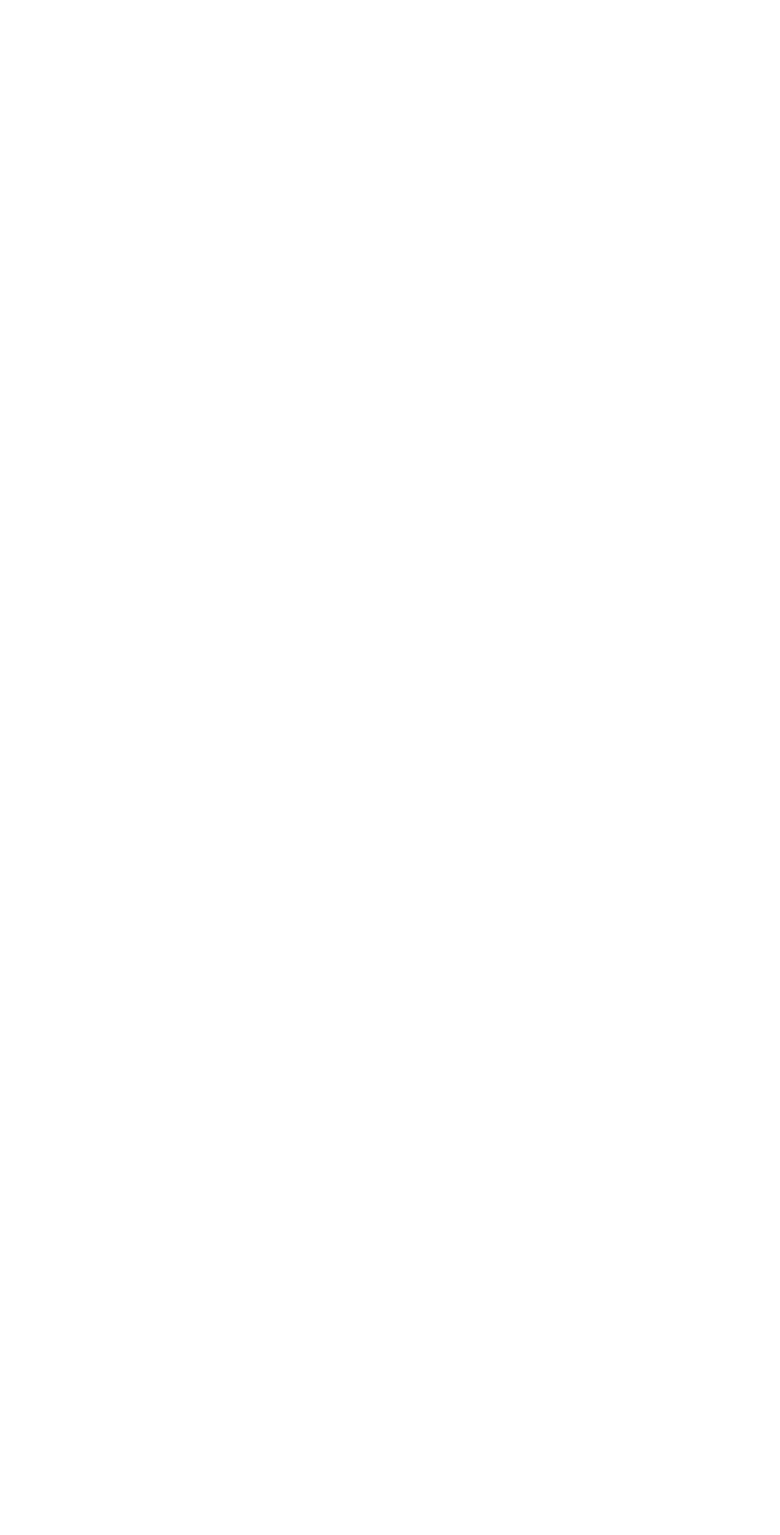
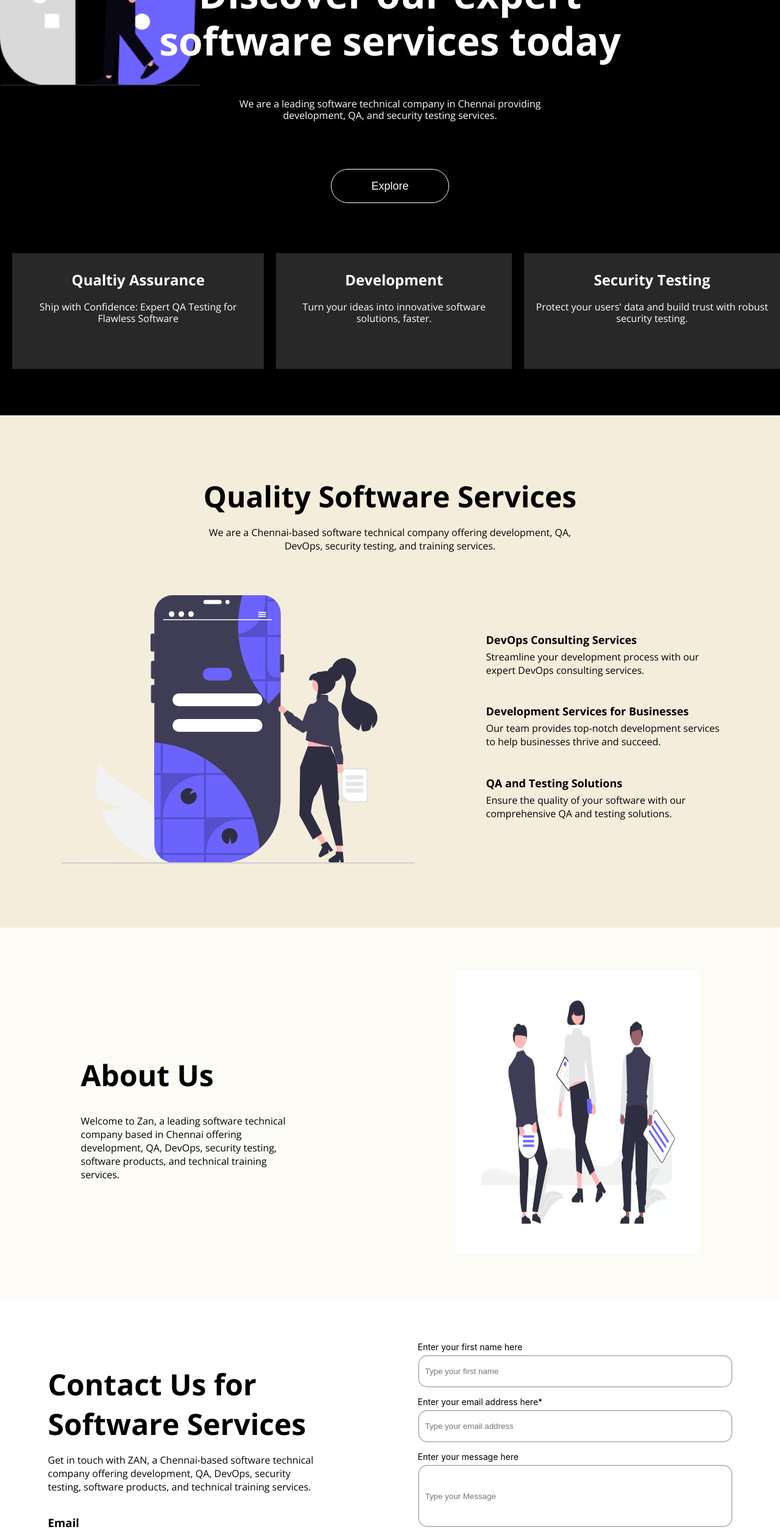
Before and after one commit to umar23-zan/zangroups, a React (Create React App) app: page / in a window 1280 px wide. Shown: the part 234-2751 px from the top of the page at 61% size. Before the commit the page ends 800 px from the top, so only its background shows below. Built offline with nearby package versions, Linux system fonts and the light colour scheme.

Commit message:
home page done

```diff
--- a/public/index.html
+++ b/public/index.html
@@ -27,6 +27,11 @@
     <link rel="preconnect" href="https://fonts.googleapis.com">
     <link rel="preconnect" href="https://fonts.gstatic.com" crossorigin>
     <link href="https://fonts.googleapis.com/css2?family=Inter:ital,opsz,wght@0,14..32,100..900;1,14..32,100..900&display=swap" rel="stylesheet">
+
+    <link rel="preconnect" href="https://fonts.googleapis.com">
+<link rel="preconnect" href="https://fonts.gstatic.com" crossorigin>
+<link href="https://fonts.googleapis.com/css2?family=Inter:ital,opsz,wght@0,14..32,100..900;1,14..32,100..900&family=Open+Sans:ital,wght@0,300..800;1,300..800&display=swap" rel="stylesheet">
+
     <title>React App</title>
   </head>
   <body>
--- a/src/components/Home.js
+++ b/src/components/Home.js
@@ -1,10 +1,94 @@
 import React from 'react'
 import Header from './Header'
+import './home.css'
+import home2 from '../images/Home-2.svg';
+import home3 from '../images/Home-3.png'
+
 const Home = () => {
   return (
-    <div>
+    <div >
       <Header />
-      Home
+      <div className='software-services-section'>
+            <h1 className=''>Discover our expert software services today</h1>
+            <p>We are a leading software technical company in Chennai providing development, QA, and security testing services.</p>
+            <button className='Explore-btn'>
+              Explore
+            </button>
+            <div className='stickercard-section'>
+              <div className='card'>
+                  <h2>Qualtiy Assurance</h2>
+                  <p>Ship with Confidence: Expert QA Testing for Flawless Software</p>
+              </div>
+              <div className='card'>
+                  <h2>Development</h2>
+                  <p>Turn your ideas into innovative software solutions, faster.</p>
+              </div>
+              <div className='card'>
+                  <h2>Security Testing</h2>
+                  <p>Protect your users' data and build trust with robust security testing.</p>
+              </div>
+          </div>
+      </div>
+        <div className='quality-service-section'>
+            <div className='quality-info'>
+              <h1>Quality Software Services</h1>
+              <p>We are a Chennai-based software technical company offering development, QA, DevOps, security testing, and training services.</p>
+            </div>
+            <div className='quality-details-section'>
+            <div className='quality-details-image'>
+              <img src={home2} alt="home" />
+            </div>
+            <div className='quality-details'>
+                <div className='quality-details-info'>
+                  <h2>DevOps Consulting Services</h2>
+                  <p>Streamline your development process with our expert DevOps consulting services.</p>
+                </div>
+                <div className='quality-details-info'>
+                  <h2>Development Services for Businesses</h2>
+                  <p>Our team provides top-notch development services to help businesses thrive and succeed.</p>
+                </div>
+                <div className='quality-details-info'>
+                  <h2>QA and Testing Solutions</h2>
+                  <p>Ensure the quality of your software with our comprehensive QA and testing solutions.</p>
+                </div>
+            </div>
+            </div>
+
+        </div>
+        <div className='aboutus-section'>
+          <div className='aboutus-details'>
+            <h1>About Us</h1>
+            <p>Welcome to Zan, a leading software technical company based in Chennai offering development, QA, DevOps, security testing, software products, and technical training services.</p>
+          </div>
+          <div className='aboutus-image'>
+            <img src={home3} alt="home" />
+          </div>
+        </div>
+        <div className='Contactus-section'>
+          <div className='Contactus-details-section'>
+            <div className='Contactus-details'>
+              <h1>Contact Us for Software Services</h1>
+              <p>Get in touch with ZAN, a Chennai-based software technical company offering development, QA, DevOps, security testing, software products, and technical training services.</p>
+            </div>
+            <div className='Contactus-email'>
+              <h3>Email</h3>
+              <p>info@zangroups.com</p>
+            </div>
+          </div>
+
+            <form className='form-section' action="submit">
+            <label>Enter your first name here</label>
+            <input type="name" name="name" placeholder='Type your first name'/>
+            <label>Enter your email address here*</label>
+            <input type="email" name="email" placeholder='Type your email address'/>
+            <label>Enter your message here</label>
+            <input className='message-container' type="text" name="message" placeholder='Type your Message'/>
+            <button type='submit'>
+              Submit your form here
+            </button>
+            </form>
+
+        </div>
       </div>
   )
 }
--- a/src/components/header.css
+++ b/src/components/header.css
@@ -2,10 +2,13 @@
   display: flex;
   flex-direction: row;
   width: 100%;
-  height: 100px;
+  height: 70px;
   justify-content: space-around;
   align-items: center;
-
+  position: fixed;
+  background-color: white;
+   font-family: "Inter", serif;
+   padding: 20px 16px;
 }
 
 .header-logo img{
@@ -15,7 +18,7 @@
 
 .header-navlinks{
   display: flex;
-  gap: 25px;
+  gap: 45px;
 }
 
 .header-navlinks a{
@@ -27,4 +30,5 @@
 
 .header-navlinks a:hover{
   text-decoration: underline;
+
 }
--- /dev/null
+++ b/src/components/home.css
@@ -0,0 +1,204 @@
+.software-services-section{
+  display: flex;
+  flex-direction: column;
+  justify-content: space-around;
+  align-items: center;
+  height: 815px;
+  background-image: url('../images/Home-1\ bg.png');
+  background-color: #1a1b1c;
+  background-size:cover;
+  background-repeat: no-repeat;
+
+  color: white;
+  font-family:"Open Sans", sans-serif;
+  padding-top: 100px;
+}
+
+.software-services-section p{
+  font-size: 16px;
+  line-height: 1.2; /* Controls the space between lines */
+  max-width: 600px;
+  text-align: center;
+  margin-top: 1px;
+}
+
+.software-services-section h1{
+  font-size: 64px;
+  line-height: 1.2; /* Controls the space between lines */
+  max-width: 800px;
+  text-align: center;
+  margin-top: 80px;
+}
+
+.software-services-section button{
+  width: 194px;
+  height: 56px;
+  background-color: transparent;
+  border-width: 1px;
+  border-color: white;
+  border-style: solid;
+  border-radius: 50px;
+  color: white;
+  font-size: 18px;
+  margin-top: 50px;
+}
+
+.stickercard-section{
+  display: flex;
+  flex-direction: row;
+  justify-content: space-between;
+  align-items: center;
+  margin-top: 70px;
+  margin-bottom: 70px;
+}
+
+.card{
+  text-align: center;
+  line-height: 1.2; /* Controls the space between lines */
+  max-width: 390px;
+  height: 170px;
+  padding: 10px 15px;
+  border: none;
+  background-color: #282829;
+  margin-left: 20px;
+}
+
+.quality-service-section{
+  display: flex;
+  flex-direction: column;
+  background-color: #f5eddc;
+  justify-content: space-around;
+  align-items: center;
+  padding: 100px 0px;
+  font-family: "Open Sans", sans-serif;
+}
+.quality-info{
+  display: flex;
+  flex-direction: column;
+  align-items: center;
+  gap: 0;
+
+}
+.quality-info h1{
+  font-size: 48px;
+  margin: 0;
+}
+.quality-info p{
+
+  max-width: 600px;
+  text-align: center;
+  margin-bottom: 70px;
+}
+
+.quality-details-section{
+  display: flex;
+  flex-direction: row;
+  align-items: center;
+  gap: 100px;
+}
+.quality-details-image img{
+  width: 615px;
+  height: 440px;
+}
+
+.quality-details{
+  display: flex;
+  flex-direction: column;
+}
+.quality-details-info{
+  margin-bottom: 30px;
+}
+.quality-details-info h2{
+  font-size: 18px;
+  margin-bottom: 5px;
+}
+.quality-details-info p{
+  max-width: 400px;
+  margin: 0;
+}
+
+.aboutus-section{
+  display: flex;
+  flex-direction: row;
+  align-items: center;
+  justify-content: space-around;
+  background-color: #fcfbf5;
+  padding: 70px 0px;
+}
+
+.aboutus-details{
+  max-width: 350px;
+  font-family: "Open Sans", sans-serif;
+}
+.aboutus-details h1{
+  font-size: 48px;
+
+}
+.aboutus-details p{
+  text-align: left;
+}
+
+.aboutus-image img{
+  width: 400px;
+  height: 465px;
+}
+
+.Contactus-section{
+  display: flex;
+  flex-direction: row;
+  align-items: center;
+  justify-content: space-around;
+  padding: 70px 0px;
+}
+.Contactus-details-section{
+  max-width: 450px;
+  display: flex;
+  flex-direction: column;
+  font-family: "Open Sans", sans-serif;
+}
+.Contactus-details h1{
+  font-size: 48px;
+  margin-bottom: 10px;
+}
+.Contactus-email{
+  text-align: left;
+
+}
+
+
+.form-section{
+  display: flex;
+  flex-direction: column;
+
+}
+.form-section label{
+  font-size: 14px;
+  margin-bottom: 5px;
+}
+.form-section input{
+  border-radius: 15px;
+  border-style: solid;
+  border-color: #b8c0cc;
+  padding-left: 10px;
+  width: 500px;
+  height: 47px;
+  margin-bottom: 15px;
+}
+.form-section input[type=text]{
+  border-radius: 15px;
+  border-color: #b8c0cc;
+  border-style: solid;
+  padding-left: 10px;
+  width: 500px;
+  height: 96px;
+  margin-bottom: 15px;
+  text-align: start;
+}
+.form-section button{
+  width: 250px;
+  height: 52px;
+  border: none;
+  border-radius: 50px;
+  color: white;
+  background-color: #425b70;
+}
```
